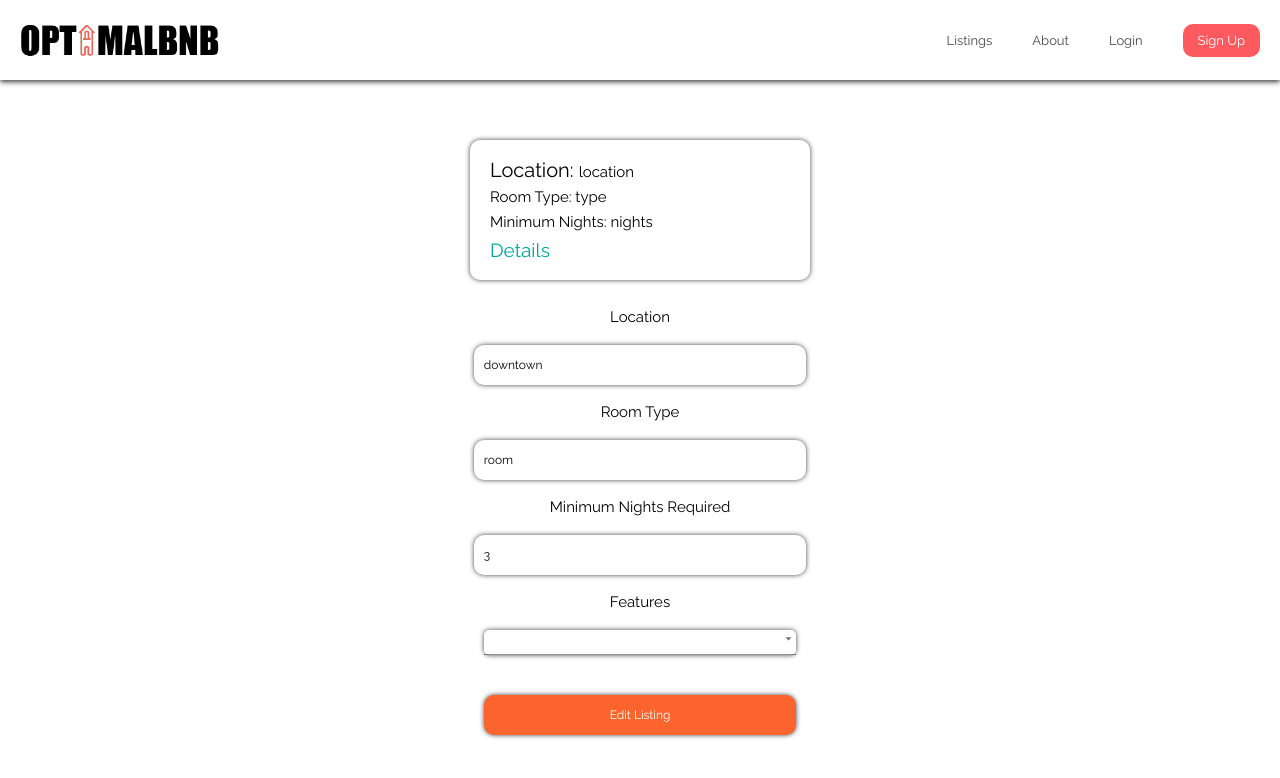
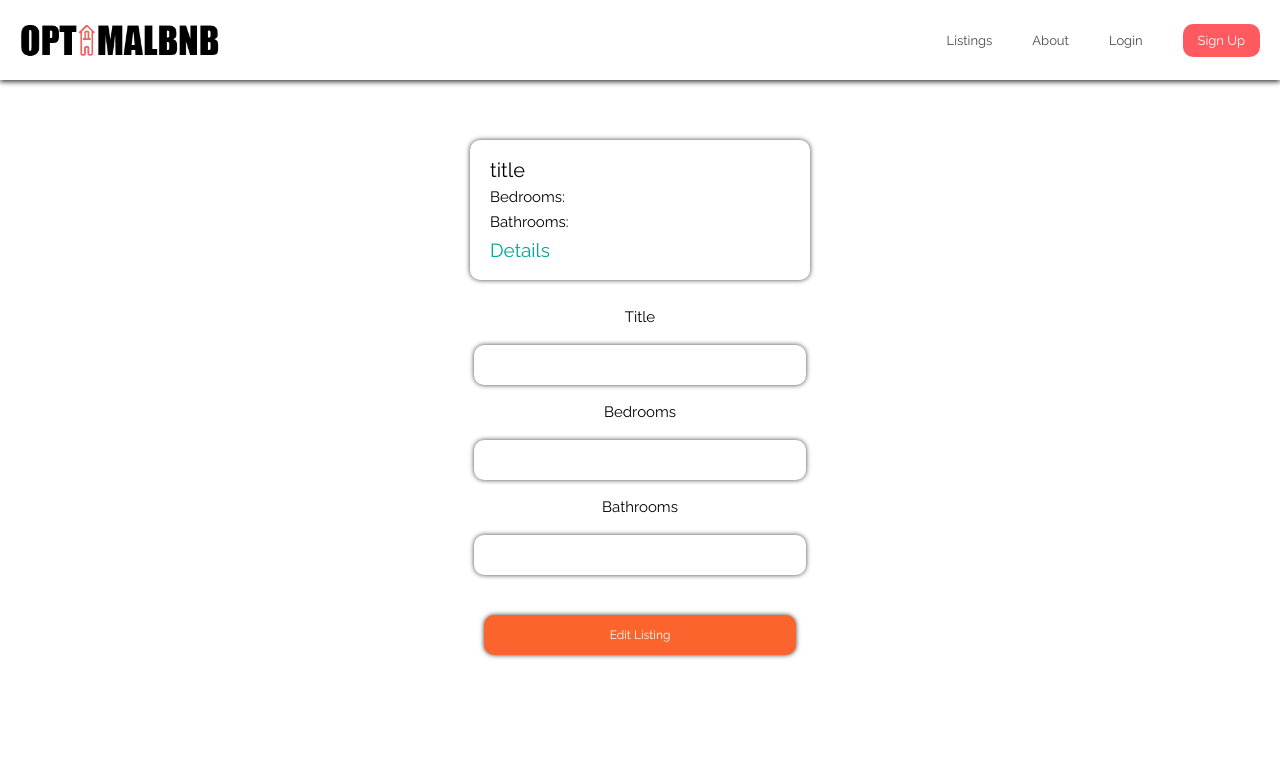
Before and after one commit to Build-Wweek-AirBnB-Optimal-Price-1/Front-End, a React (Create React App) app: page /listings/edit/1 in a window 1280 px wide. Shown: the top 778 px of the page. Built offline with nearby package versions, Linux system fonts and the light colour scheme.

Commit message:
Re-formatted input forms and listing cards

```diff
--- a/src/components/Listing/ListingCard.js
+++ b/src/components/Listing/ListingCard.js
@@ -23,9 +23,9 @@ function ListingCard(props){
     const history = useHistory()
     return(
         <Card>
-            <CardTitle>Location: <span>{props.listing.location}</span></CardTitle>
-            <CardText>Room Type: {props.listing.type}</CardText>
-            <CardText>Minimum Nights: {props.listing.nights}</CardText>
+            <CardTitle>{props.listing.title}</CardTitle>
+            <CardText>Bedrooms: {props.listing.bedrooms}</CardText>
+            <CardText>Bathrooms: {props.listing.bathrooms}</CardText>
             <CardDetails>
                 {props.preview && <span>Details</span>}
                 {props.preview === false && <span onClick={() => {history.push(`/listings/details/${props.listing.id}`)}} >Details</span>}
--- a/src/components/Listing/ListingDetails.js
+++ b/src/components/Listing/ListingDetails.js
@@ -1,18 +1,11 @@
-import React, { useEffect, useState } from 'react';
+import React, { useState } from 'react';
 import { useParams, useHistory } from 'react-router-dom';
 import { Title, Card, CardTitle, CardText, ResponsiveContainer } from '../PresentationalComponents';
 import { deleteListing } from '../../actions/listingActions';
+import { connect } from 'react-redux';
 import theme from '../../theme';
 import styled from 'styled-components';
 import axios from 'axios';
-
-const DetailsContainer = styled.div`
-    display: flex;
-    flex-direction: column;
-    align-items: center;
-    width: 100%;
-    margin-top: 40px;
-`;
 
 const ButtonContainer = styled.div`
     display: flex;
@@ -63,31 +56,31 @@ const Text = styled.p`
     @return: A page that displays current listing information based off of given id.
                 Two buttons -> Edit Listing and Delete Listing
 */
-function ListingDetails(){
+function ListingDetails(props){
     const {id} = useParams();
-    const [ listing, setListing ] = useState({});
+    const [ listing ] = useState(props.listings.find((listing) => listing.id === parseInt(id, 10)));
     const [ confirmDelete, setConfirmDelete ] = useState(false);
     const history = useHistory();
 
-    useEffect(() => {
-        //Dummy data
-        setListing(
-            {
-                title: 'Berlin Downtown Apartment',
-                bedrooms: 2,
-                bathrooms: 1
-            }
-        )
-        // Fix url when we get endpoints
-        axios.get(`/listings/${id}`)
-        .then(res => {
-            console.log(res);
-            // setData(res.data)
-        })
-        .catch(err => {
-            console.log(err);
-        })
-    }, [])
+    // useEffect(() => {
+    //     //Dummy data
+    //     setListing(
+    //         {
+    //             title: 'Berlin Downtown Apartment',
+    //             bedrooms: 2,
+    //             bathrooms: 1
+    //         }
+    //     )
+    //     // Fix url when we get endpoints
+    //     axios.get(`/listings/${id}`)
+    //     .then(res => {
+    //         console.log(res);
+    //         // setData(res.data)
+    //     })
+    //     .catch(err => {
+    //         console.log(err);
+    //     })
+    // }, [])
 
     function handleConfirm(){
         setConfirmDelete(true);
@@ -126,4 +119,10 @@ function ListingDetails(){
     );
 }
 
-export default ListingDetails;
+const mapStateToProps = (state) => {
+    return {
+        listings: state.listings
+    }
+}
+
+export default connect(mapStateToProps)(ListingDetails);
--- a/src/components/Listing/ListingForm.js
+++ b/src/components/Listing/ListingForm.js
@@ -7,74 +7,63 @@ import ListingCard from './ListingCard';
 import {ResponsiveContainer, Form, Input, Label, Error} from '../PresentationalComponents';
 
 // Material UI Imports
-import Autocomplete from '@material-ui/lab/Autocomplete';
-import { makeStyles } from '@material-ui/core/styles';
-import TextField from '@material-ui/core/TextField';
+// import Autocomplete from '@material-ui/lab/Autocomplete';
+// import { makeStyles } from '@material-ui/core/styles';
+// import TextField from '@material-ui/core/TextField';
 
 // Auto Complete Multiple Input Styles
-const useStyles = makeStyles(theme => ({
-    root: {
-      margin: '20px 0',
-      width: '50%',
-      maxWidth: '400px',
-      minWidth: '280px',
-      border: 0,
-      boxShadow: '0px 0px 5px 0px rgba(0,0,0,0.75)',
-      borderRadius: '5px',
-      '& > * + *': {
-        marginTop: theme.spacing(3),
-      },
-    }
-  }));
+// const useStyles = makeStyles(theme => ({
+//     root: {
+//       margin: '20px 0',
+//       width: '50%',
+//       maxWidth: '400px',
+//       minWidth: '280px',
+//       border: 0,
+//       boxShadow: '0px 0px 5px 0px rgba(0,0,0,0.75)',
+//       borderRadius: '5px',
+//       '& > * + *': {
+//         marginTop: theme.spacing(3),
+//       },
+//     }
+//   }));
 
 /*
     Listing Form
     @return: Returns a form that accepts input for adding or editing a listing
 */
 function ListingForm(props){
-    const classes = useStyles();
+    // const classes = useStyles();
 
     const {id} = useParams();
-    const [ autoComplete, setAutoComplete] = useState(props.listings.find(listing => listing.id === parseInt(id, 10).features));
+    // const [ autoComplete, setAutoComplete] = useState(props.listings.find(listing => listing.id === parseInt(id, 10).features));
 
     const { register, handleSubmit, errors, watch } = useForm({defaultValues: {
         ...props.listings.find((listing) => listing.id === parseInt(id, 10))
     }});
 
-
     const onSubmit = (data, e) => {
-        const listing = {...data, features: [...autoComplete]};
-        props.edit ? props.editListing(listing) : props.addListing(listing)
+        // const listing = {...data, features: [...autoComplete]};
+        props.edit ? props.editListing(data) : props.addListing(data)
         e.target.reset();
     }
 
     return(
         <ResponsiveContainer>
-        <ListingCard preview={true} listing={{location: watch('location', 'location'), type: watch('type', 'type'), nights: watch('nights', 'nights')}}/>
+        <ListingCard preview={true} listing={{title: watch('title', 'title'), type: watch('type', 'type'), nights: watch('nights', 'nights')}}/>
         <Form onSubmit={handleSubmit(onSubmit)}>
-            <Label>Location</Label>
+            <Label>Title</Label>
             <Input
-                name='location'
+                name='title'
                 ref={register({
                     required: true,
-                    minLength: 6
+                    minLength: 4
                 })}
             />
-            {errors.location && errors.location.type === 'required' && <Error margin>Please enter a location</Error>}
-            {errors.location && errors.location.type === 'minLength' && <Error margin>Location must be at least 4 characters long</Error>}
-            <Label>Room Type</Label>
+            {errors.title && errors.title.type === 'required' && <Error margin>Please enter a title</Error>}
+            {errors.title && errors.title.type === 'minLength' && <Error margin>Title must be at least 4 characters long</Error>}
+            <Label>Bedrooms</Label>
             <Input
-                name='type'
-                ref={register({
-                    required: true,
-                    minLength: 3
-                })}
-            />
-            {errors.type && errors.type.type === 'required' && <Error margin>Please enter a room type</Error>}
-            {errors.type && errors.type.type === 'minLength' && <Error margin>Room type must be at least 3 characters long</Error>}
-            <Label>Minimum Nights Required</Label>
-            <Input
-                name='nights'
+                name='bedrooms'
                 ref={register({
                     required: true,
                     pattern: {
@@ -82,9 +71,21 @@ function ListingForm(props){
                     }
                 })}
             />
-            {errors.nights && errors.nights.type === 'required' && <Error margin>Please enter a minimum amount of nights</Error>}
-            {errors.nights && errors.nights.type === 'pattern' && <Error margin>Minimum nights must be a number</Error>}
-            <Label>Features</Label>
+            {errors.bedrooms && errors.bedrooms.type === 'required' && <Error margin>Please enter number of bedrooms</Error>}
+            {errors.bedrooms && errors.bedrooms.type === 'pattern' && <Error margin>Number of bedrooms must be a number</Error>}
+            <Label>Bathrooms</Label>
+            <Input
+                name='bathrooms'
+                ref={register({
+                    required: true,
+                    pattern: {
+                        value: /^[0-9]*$/gm
+                    }
+                })}
+            />
+            {errors.bathrooms && errors.bathrooms.type === 'required' && <Error margin>Please enter number of bathrooms</Error>}
+            {errors.bathrooms && errors.bathrooms.type === 'pattern' && <Error margin>Number of bathrooms must be a number</Error>}
+            {/* <Label>Features</Label>
             <Autocomplete
                 className = {classes.root}
                 onChange={(event, value) => setAutoComplete(value)}
@@ -99,7 +100,7 @@ function ListingForm(props){
                     {...params}
                 />
                 )}
-            />
+            /> */}
 
             <Input type='submit' className='submit-button' value={`${props.edit ? 'Edit Listing' : 'Add Listing'}`}/>
         </Form>
```
Lines whose indentation alone changed are shown as unchanged.
